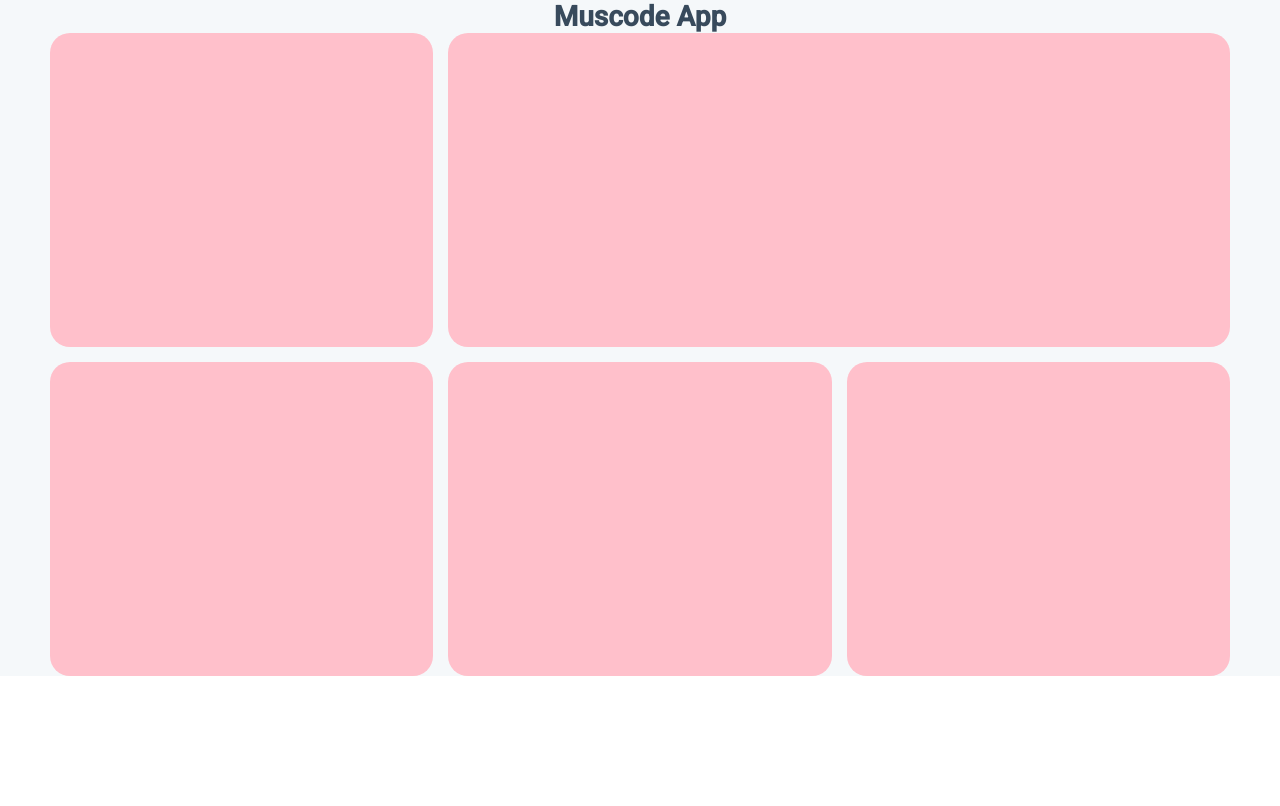
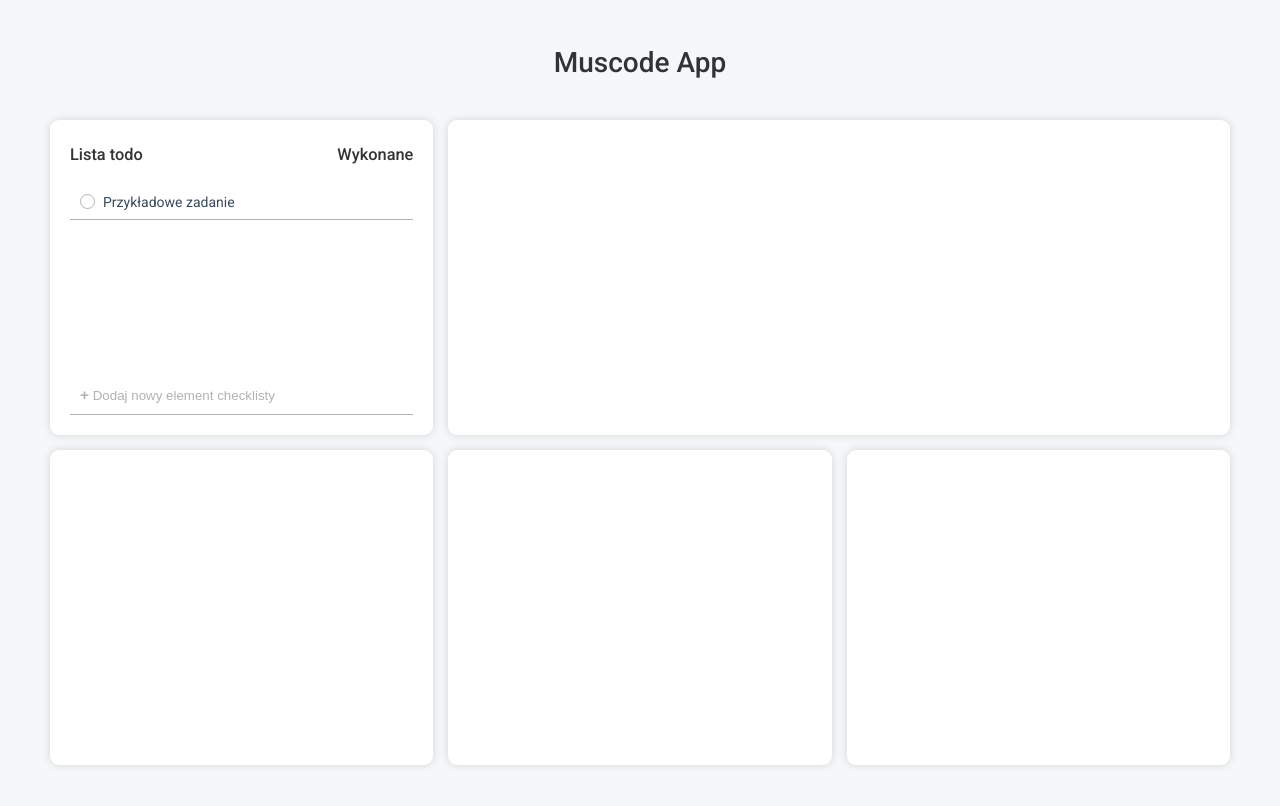
Before and after one commit to kubajot90/MUSCODE-Recruitment_task, a plain HTML site: page src/index.html in a window 1280 px wide. Drawn offline with Linux system fonts and the light colour scheme; files whose address does not match are found by name.

Commit message:
Add todo list html/css template

```diff
--- a/sass/_tile.scss
+++ b/sass/_tile.scss
@@ -1,5 +1,14 @@
 .tile {
-  background-color: pink;
-  border-radius: 20px;
-  height: 314px;
+  display: flex;
+  flex-direction: column;
+  border-radius: 9px;
+  height: 315px;
+  padding: 25px 20px 20px 20px;
+  background-color: #fff;
+  box-shadow: 0 0 9px #d3d3d3;
+
+  .tile__h3 {
+    font-weight: 500;
+    color: $title-font-color;
+  }
 }
--- a/sass/style.scss
+++ b/sass/style.scss
@@ -15,5 +15,5 @@
 @import "base";
 @import "../src/app";
 @import "tile";
-@import "../src/products-list/products-list";
-@import "../src/todo-list/todo-list";
+@import "../src/products/products";
+@import "../src/todo/todo";
--- a/src/_app.scss
+++ b/src/_app.scss
@@ -10,6 +10,12 @@
   flex-direction: column;
   background-color: $bg-color;
 
+  .app__title {
+    margin: 46px 0 41px 0;
+    color: $title-font-color;
+    font-weight: 500;
+  }
+
   .container {
     display: grid;
     grid-template-columns: 1fr;
@@ -17,6 +23,13 @@
     grid-row-gap: 15px;
     padding: 0 15px;
     width: 100%;
+    margin-bottom: 30px;
+  }
+
+  @media (min-width: 780px) {
+    .container {
+      grid-template-columns: 1fr 1fr;
+    }
   }
 
   @media (min-width: 1180px) {
@@ -24,6 +37,7 @@
       grid-template-columns: 1fr 1fr 1fr;
       padding: 0;
       width: 1180px;
+      margin-bottom: 191px;
     }
   }
 }
--- a/src/index.html
+++ b/src/index.html
@@ -12,10 +12,24 @@
 </head>
 <body>
     <div class="app">
-        <h1>Muscode App</h1>
+        <h1 class="app__title">Muscode App</h1>
         <div class="container">
-            <section class="tile todo-list"></section>
-            <section class="tile products-list"></section>
+            <section class="tile todo">
+                <header class="todo__header">
+                    <h3 class="tile__h3">Lista todo</h3>
+                    <h3 class="tile__h3">Wykonane</h3>
+                </header>
+                <ol class="todo__list">
+                    <li class="todo__item">
+                        <input class="todo__checkbox" type="checkbox" id="checkbox" />
+                        <label class="todo__label" for="checkbox" >Przykładowe zadanie</label>
+                        <span class="checkbox-border"></span>
+                    </li>
+                </ol>
+                <button class="todo__button"><span class="plus-icon">+</span> Dodaj nowy element checklisty</button>
+
+            </section>
+            <section class="tile products"></section>
             <div class="tile product"></div>
             <div class="tile product"></div>
             <div class="tile product"></div>
--- a/src/products-list/_products-list.scss
+++ /dev/null
@@ -1,7 +0,0 @@
-.products-list {
-}
-@media (min-width: 1180px) {
-  .products-list {
-    grid-column: 2 / 4;
-  }
-}
--- /dev/null
+++ b/src/products/_products.scss
@@ -0,0 +1,13 @@
+.products {
+}
+@media (min-width: 880px) {
+  .products {
+    grid-column: 2 / 3;
+  }
+}
+
+@media (min-width: 1180px) {
+  .products {
+    grid-column: 2 / 4;
+  }
+}
--- a/src/todo-list/_todo-list.scss
+++ /dev/null
@@ -1,7 +0,0 @@
-.todo-list {
-}
-@media (min-width: 1180px) {
-  .todo-list {
-    grid-column: 1 / 2;
-  }
-}
--- /dev/null
+++ b/src/todo/_todo.scss
@@ -0,0 +1,72 @@
+.todo {
+  .todo__header {
+    display: flex;
+    justify-content: space-between;
+    margin-bottom: 20px;
+  }
+
+  .todo__list {
+    flex-basis: 100%;
+    overflow-y: scroll;
+
+    .todo__item {
+      display: flex;
+      align-items: center;
+      list-style-type: none;
+      border-bottom: 1px solid $border-color;
+    }
+
+    .todo__checkbox {
+      margin: 10px 8px 10px 10px;
+      min-width: 15px;
+      min-height: 15px;
+      border-radius: 50%;
+      border: 1px solid $border-color;
+      appearance: none;
+      outline: none;
+    }
+
+    .todo__checkbox:checked {
+      background-color: $checked-color;
+    }
+
+    .todo__label {
+      cursor: pointer;
+    }
+  }
+
+  .todo__button {
+    padding: 5px 10px 10px 10px;
+    margin-top: 5px;
+    border: none;
+    border-bottom: 1px solid $border-color;
+    text-align: left;
+    color: $border-color;
+
+    .plus-icon {
+      font-weight: 700;
+      font-size: 1.1rem;
+    }
+  }
+
+  .todo__button:hover {
+    background-color: $bg-color;
+  }
+
+  .todo__button,
+  .todo__checkbox {
+    cursor: pointer;
+    background-color: white;
+  }
+}
+
+@media (min-width: 780px) {
+  .todo {
+    grid-column: 1 / 2;
+  }
+}
+// @media (min-width: 1180px) {
+//   .todo {
+//     grid-column: 1 / 2;
+//   }
+// }
```
Also changed, not shown: sass/css/style.css, 1 other file.
